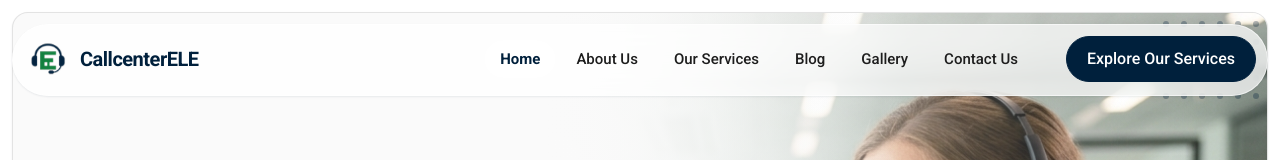
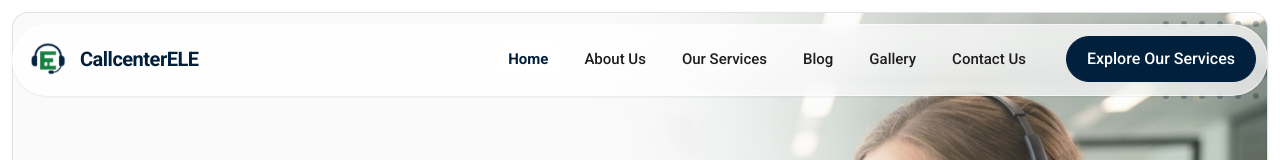
Before and after one commit to anoshione/callcenter, a React (Vite) app: page / in a window 1280 px wide. Shown: the top 160 px of the page. Built offline with nearby package versions, Linux system fonts and the light colour scheme.

Commit message:
fix(nav): change gap between nav links and CTA button from 32px to 24px

```diff
--- a/src/components/layout/Nav.tsx
+++ b/src/components/layout/Nav.tsx
@@ -107,8 +107,8 @@ export const Nav: React.FC<NavProps> = ({ isScrolled = false }) => {
                 </span>
               </Link>
 
-              {/* Right Navigation & Action Group (Desktop) - aligned right with 32px spacing to CTA */}
-              <div className="hidden xl:flex items-center gap-32 ml-auto">
+              {/* Right Navigation & Action Group (Desktop) - aligned right with 24px spacing to CTA */}
+              <div className="hidden xl:flex items-center gap-24 ml-auto">
                 {/* Desktop Nav Links - 4px gap between each button */}
                 <nav
                   aria-label="Main Navigation"
```
